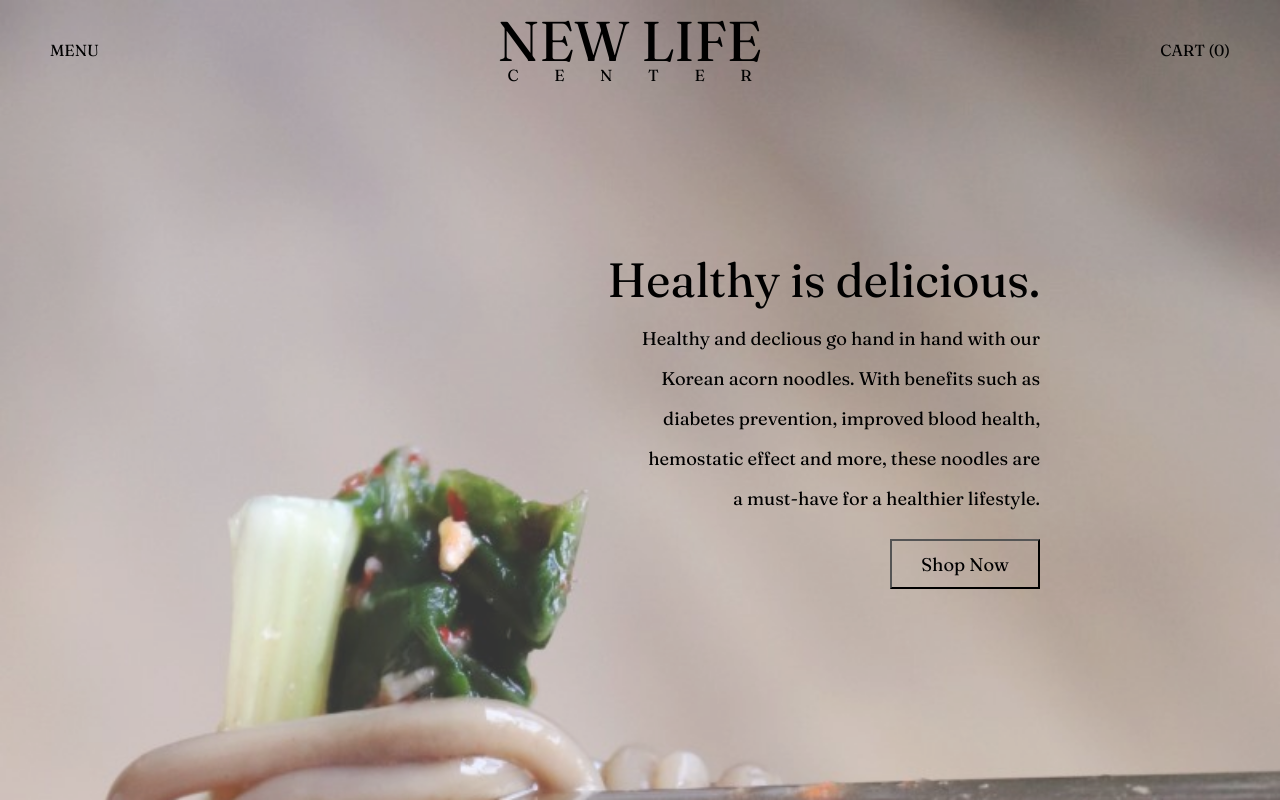
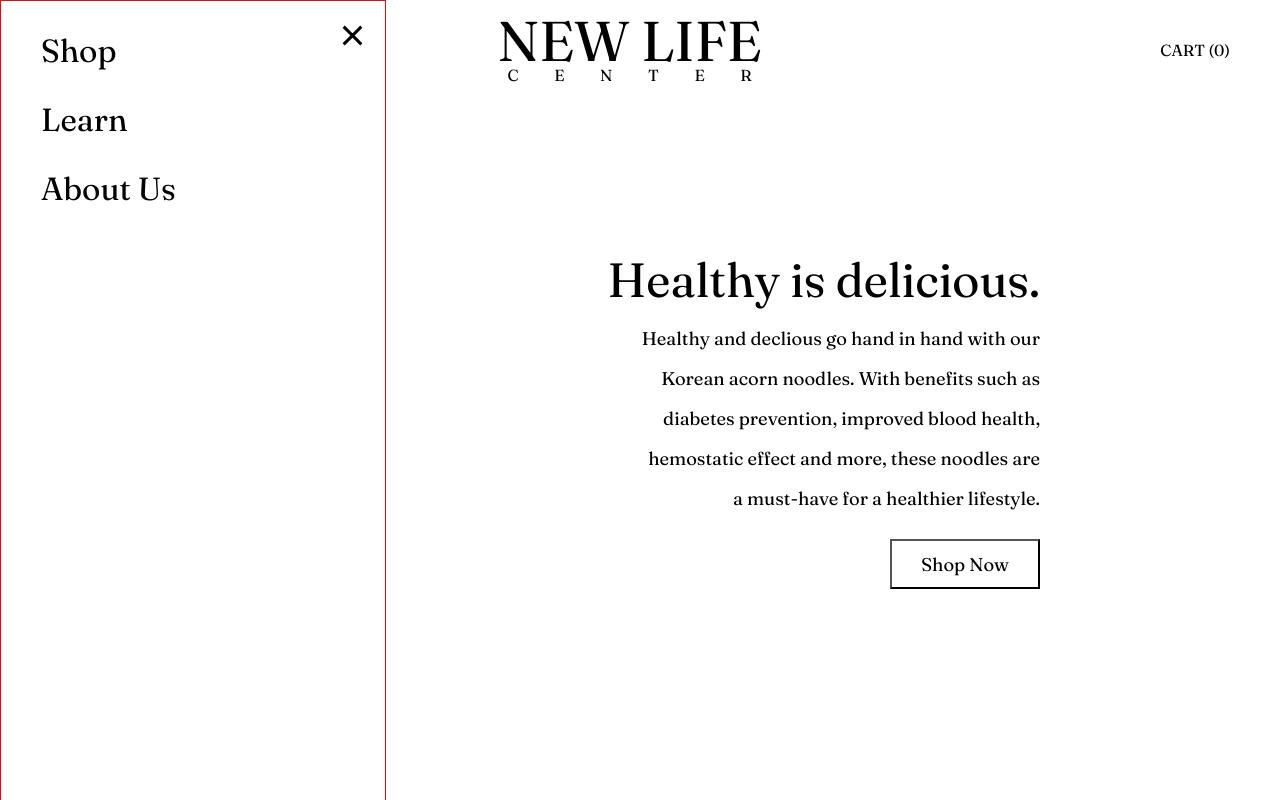
Before and after one commit to josephparkjyp/new_life_center, a React (Create React App) app in the folder acorn/: page / in a window 1280 px wide. Both pictures are taken after a click on the element "MENU". Built offline with nearby package versions, Linux system fonts and the light colour scheme.

Commit message:
Front: Start of the dropdown menu

```diff
--- a/acorn/package.json
+++ b/acorn/package.json
@@ -8,6 +8,7 @@
     "@testing-library/user-event": "^13.5.0",
     "react": "^18.2.0",
     "react-dom": "^18.2.0",
+    "react-router-dom": "^6.8.1",
     "react-scripts": "5.0.1",
     "web-vitals": "^2.1.4"
   },
--- a/acorn/src/App.js
+++ b/acorn/src/App.js
@@ -5,7 +5,6 @@ import Background from './components/Background';
 function App() {
   return (
     <div>
-      <Background />
       <Navbar />
       <Hero />
     </div>
--- a/acorn/src/components/Navbar.js
+++ b/acorn/src/components/Navbar.js
@@ -1,18 +1,52 @@
 import React from 'react'
 import '../styles/navbar.css'
+import { Link } from 'react-router-dom'
+import { useState } from 'react'
 
 function Navbar() {
+
+    const [toggle, setToggle] = useState(false)
+
     return (
+    <>
         <div className='nav-container'>
-        <p className='menu'>MENU</p>
+            <p className='menu' onClick={() => setToggle(!toggle)}>MENU</p>
             <a className='logo' href='https://google.com'>
                 <p className='logo-top'>NEW LIFE</p>
                 <p className='logo-bot'>C E N T E R</p>
             </a>
             <p className='cart'>CART (0)</p>
         </div>
+        {toggle && <Menu setToggle={setToggle}/>}
+    </>
+    )
+}
+
+function Menu({ setToggle }) {
+    return (
+        <div className='menu-container'>
+
+            <div className='menu-exit' onClick={() => setToggle(false)}>
+                <span class="bar"></span>
+                <span class="bar"></span>
+                <span class="bar"></span>
+            </div>
+
+            <ul className='menu-ul'>
+                <li className='menu-li'>Shop</li>
+                <li className='menu-li'>Learn</li>
+                <li className='menu-li'>About Us</li>
+            </ul>
+        </div>
     )
 }
 
 
+
+
+
+
+
+
+
 export default Navbar
--- a/acorn/src/styles/background.css
+++ b/acorn/src/styles/background.css
@@ -1,6 +1,5 @@
 .background {
     width: 100%;
-    height: 100vh;
     position: absolute;
     z-index: -1;
     top: 0px;
--- a/acorn/src/styles/navbar.css
+++ b/acorn/src/styles/navbar.css
@@ -37,3 +37,49 @@
     position: relative;
     top: -10px;
 }
+
+.menu-container {
+    width: 30%;
+    height: 100vh;
+    position: fixed;
+    top: 0;
+    left: 0;
+    border: 1px solid red;
+    background-color: white;
+}
+
+.menu-exit {
+    position: absolute;
+    top: 0;
+    right: 0;
+    margin: 20px;
+}
+
+.bar {
+    display: block;
+    width: 25px;
+    height: 3px;
+    margin: 5px auto;
+    background-color: #000000;
+}
+
+.menu-exit .bar:nth-child(2) {
+    opacity: 0;
+}
+
+.menu-exit .bar:nth-child(1) {
+    transform: translateY(8px) rotate(45deg);
+}
+
+.menu-exit .bar:nth-child(3) {
+    transform: translateY(-8px) rotate(-45deg);
+}
+
+.menu-ul {
+    list-style-type: none;
+}
+
+.menu-li {
+    font-size: 2rem;
+    margin: 30px 0;
+}
```
Also changed, not shown: acorn/src/components/Login.js (added, +9 -0 lines), acorn/src/components/Register.js (added, +9 -0 lines), 2 other files (tests, documents, lock files or other folders). Lines whose indentation alone changed are shown as unchanged.
